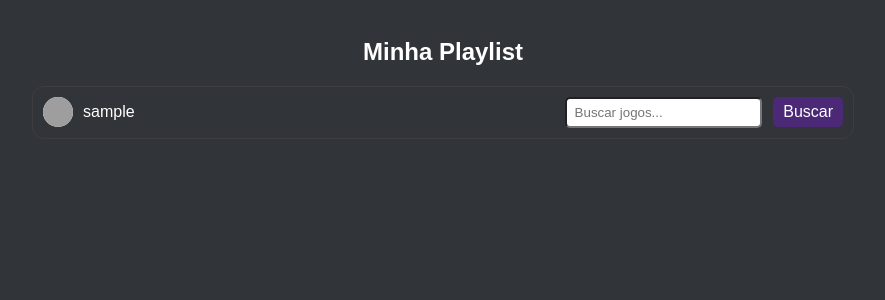
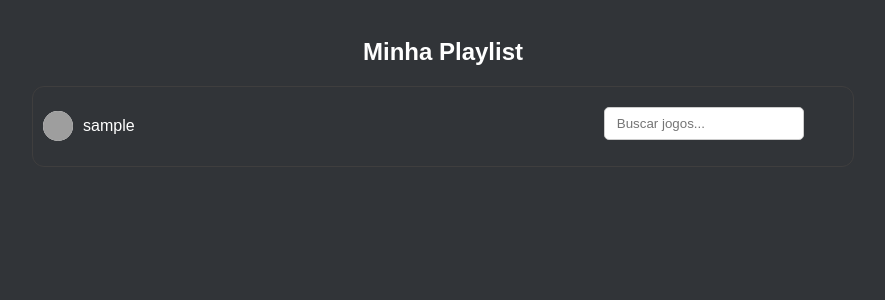
Before and after one commit to Dudu200313/GameSync, a Django app: page /playlist/ in a window 1280 px wide. Shown: the top 300 px of the page, without its empty margins (197-1082 px from the left). Run offline with Django 5.2, Linux system fonts and the light colour scheme; the visitor is signed in with stand-in values (Sample User, id 1); data that the repository does not hold is empty; grey boxes are pictures that could not be loaded.

Commit message:
Adicionado pesquisa de jogos locais na playlist

```diff
--- a/GameSync_project/gameSync_app/templates/playlist.html
+++ b/GameSync_project/gameSync_app/templates/playlist.html
@@ -1,3 +1,28 @@
+<script>
+    document.addEventListener("DOMContentLoaded", function () {
+        let searchForm = document.getElementById("searchForm");
+        let searchInput = document.getElementById("searchInput");
+
+        if (searchForm && searchInput) {
+            searchForm.addEventListener("submit", function (event) {
+                event.preventDefault();
+            });
+
+            searchInput.addEventListener("input", function () {
+                let filter = this.value.trim().toLowerCase();
+                let gameItems = document.querySelectorAll(".game-item");
+
+                gameItems.forEach((item) => {
+                    let gameName = item.querySelector(".game-name")?.textContent.toLowerCase();
+                    if (gameName) {
+                        item.style.display = gameName.includes(filter) ? "flex" : "none";
+                    }
+                });
+            });
+        }
+    });
+</script>
+
 <body>
     <h2>Minha Playlist</h2>
 
@@ -5,10 +30,9 @@
         <img src="https://imgs.search.brave.com/hmzEHqliCnHlzTg_zl9RMisHrboHHK2ABh7W5TEujlQ/rs:fit:500:0:0:0/g:ce/aHR0cHM6Ly9pbWFn/ZXMudmV4ZWxzLmNv/bS9tZWRpYS91c2Vy/cy8zLzEzNzA0OC9p/c29sYXRlZC9wcmV2/aWV3LzY0MzcwYTRh/MWMwNGEyYmFkZTMx/ZTFkNDYzNzYyNzBi/LWljb25lLWRlLXRy/YWNvLWRhLXBlc3Nv/YS1kby11c3Vhcmlv/LnBuZw"
             class="imagem" alt="usuário">
         <span>{{user.username}}</span>
-        <input type="text" name="q" class="form-control" placeholder="Buscar jogos..." required />
-        <button class="search-button">
-            <i class="fas fa-search"></i> Buscar
-        </button>
+        <form id="searchForm" class="mb">
+            <input type="text" id="searchInput" name="q" class="form-control" placeholder="Buscar jogos..." required />
+        </form>
     </div>
     <div class="container">
         <ul class="game-list">
@@ -112,12 +136,15 @@
     }
 
     .game-item {
-    width: calc((100% - 60px) / 6); /* Garante 6 itens por linha */
+        width: calc((100% - 60px) / 6);
+        /* Garante 6 itens por linha */
         text-align: center;
         margin-bottom: 30px;
         background-color: #1c1f24;
         padding-bottom: 5px;
         border-radius: 10px;
+        display: flex;
+        flex-direction: column;
     }
 
     .game-item img {
@@ -138,4 +165,24 @@
         text-overflow: ellipsis;
         box-sizing: border-box;
     }
+
+    #searchForm {
+        flex-grow: 1;
+        /* Faz o form expandir */
+        display: flex;
+        justify-content: center;
+    }
+
+    .form-control {
+        padding: 8px 12px;
+        border-radius: 5px;
+        width: 100%;
+        /* O input ocupa todo o espaço disponível */
+        max-width: 200px;
+        /* Limite para não ficar gigante */
+        border: 1px solid #ccc;
+        background-color: #fff;
+        color: #000;
+        margin-top: 10px;
+    }
 </style>
```
Also changed, not shown: 1 other file. Lines whose indentation alone changed are shown as unchanged.
